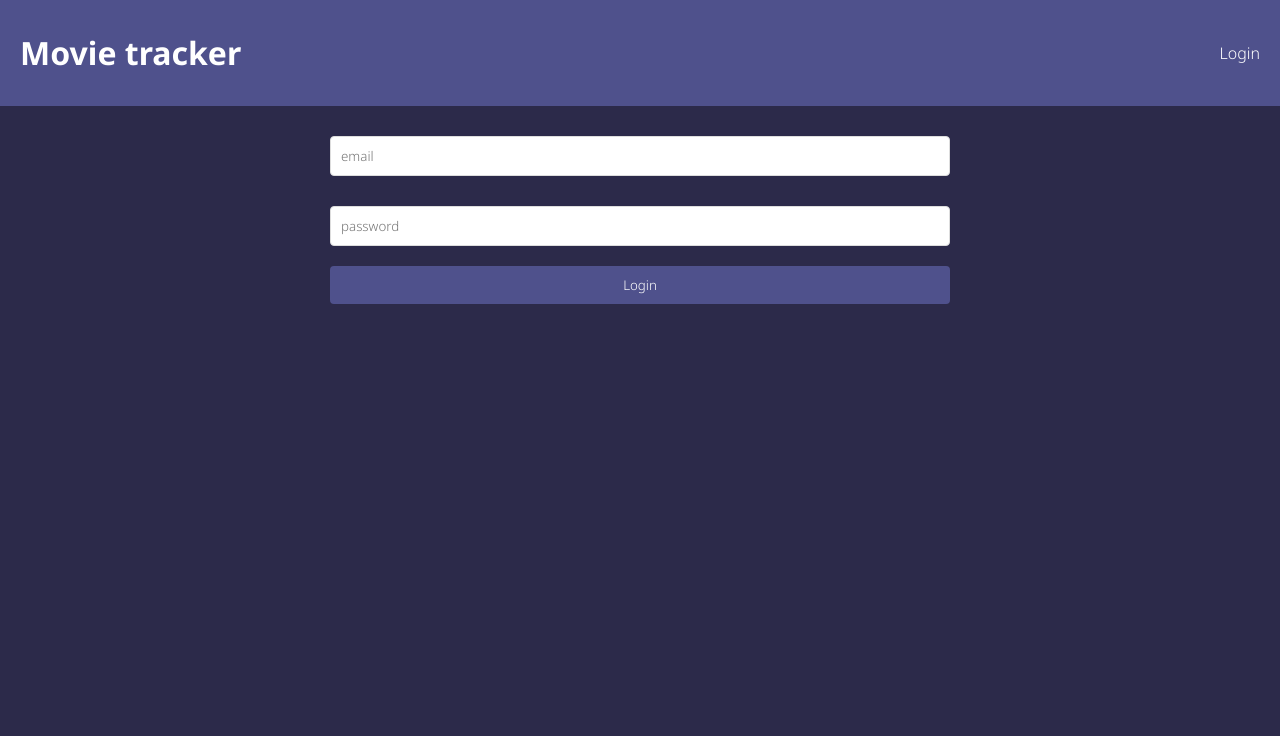
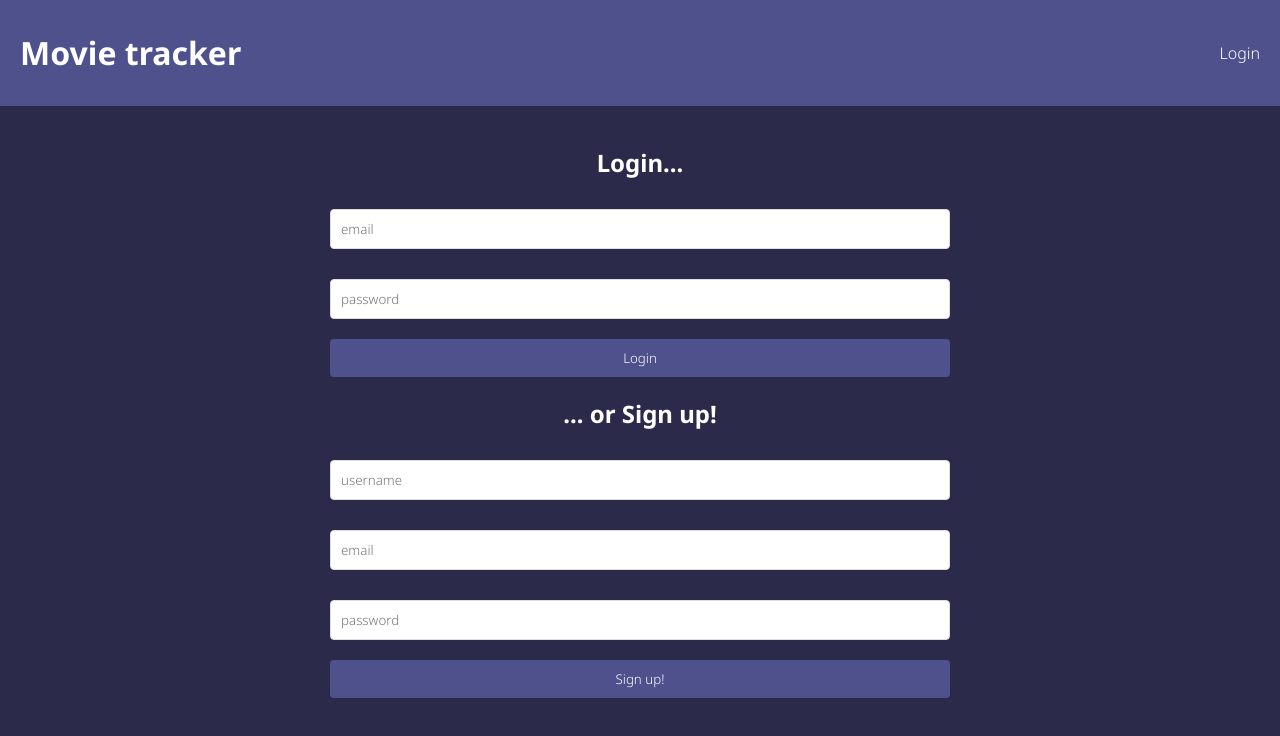
Before and after one commit to Rostysaurus/MERN-movies-app, a React (Create React App) app in the folder frontend/: page /login in a window 1280 px wide. Shown: the top 736 px of the page. Built offline with nearby package versions, Linux system fonts and the light colour scheme.

Commit message:
sign-up feature implemented

```diff
--- a/frontend/src/context/authContext/ApiCalls.jsx
+++ b/frontend/src/context/authContext/ApiCalls.jsx
@@ -1,13 +1,32 @@
 import axios from "axios"
-import { loginStart, loginFailure, loginSuccess } from "./AuthActions"
+import { loginStart, loginFailure, loginSuccess, registerStart, registerFailure, registerSuccess } from "./AuthActions"
+
+// Login
 
 export const login = async (user, dispatch) => {
   dispatch(loginStart())
 
   try {
     const res = await axios.post("api/auth/login", user)
-    res.data.isAdmin && dispatch(loginSuccess(res.data))
+    dispatch(loginSuccess(res.data))
   } catch (error) {
     dispatch(loginFailure())
   }
 }
+
+// Register
+
+export const register = async (user, dispatch) => {
+  dispatch(registerStart())
+
+  try {
+    const res = await axios.post("api/auth/register", {
+      username: user.registerUsername,
+      email: user.registerEmail,
+      password: user.registerPassword
+    })
+    dispatch(registerSuccess(res.data))
+  } catch (error) {
+    dispatch(registerFailure)
+  }
+}
--- a/frontend/src/context/authContext/AuthActions.jsx
+++ b/frontend/src/context/authContext/AuthActions.jsx
@@ -18,3 +18,18 @@ export const loginFailure = () => ({
 export const logout = () => ({
   type: "LOGOUT"
 })
+
+// Register
+
+export const registerStart = () => ({
+  type: "REGISTER_START"
+})
+
+export const registerSuccess = (user) => ({
+  type: "REGISTER_SUCCESS",
+  payload: user,
+})
+
+export const registerFailure = () => ({
+  type: "REGISTER_FAILURE"
+})
--- a/frontend/src/context/authContext/AuthReducer.jsx
+++ b/frontend/src/context/authContext/AuthReducer.jsx
@@ -1,18 +1,21 @@
 const AuthReducer = (state, action) => {
   switch (action.type) {
     case "LOGIN_START":
+    case "REGISTER_START":
       return {
         user: null,
         isFetching: true,
         error: false
       }
     case "LOGIN_SUCCESS":
+    case "REGISTER_SUCCESS":
       return {
         user: action.payload,
         isFetching: false,
         error: false
       }
     case "LOGIN_FAILURE":
+    case "REGISTER_FAILURE":
       return {
         user: null,
         isFetching: false,
--- a/frontend/src/pages/login/Login.jsx
+++ b/frontend/src/pages/login/Login.jsx
@@ -1,18 +1,32 @@
-import {useState, useContext} from 'react'
+import {useState, useContext, Fragment} from 'react'
 import { useAuthContext } from '../../hooks/useAuthContext'
-import { login } from '../../context/authContext/ApiCalls'
+import { login, register } from '../../context/authContext/ApiCalls'
 import "./login.scss"
 
 export default function Login() {
   const [email, setEmail] = useState("")
   const [password, setPassword] = useState("")
-  const {isFetching, dispatch} = useAuthContext()
+  const [registerEmail, setRegisterEmail] = useState("")
+  const [registerPassword, setRegisterPassword] = useState("")
+  const [registerUsername, setRegisterUsername] = useState("")
+  const {isFetching, error, dispatch} = useAuthContext()
+
+  console.log(registerEmail, registerPassword, registerUsername)
+
 
   const handleLogin = (e) => {
     e.preventDefault()
     login({email, password}, dispatch)
   }
+
+  const handleRegister = (e) => {
+    e.preventDefault()
+    register({registerUsername, registerEmail, registerPassword}, dispatch)
+  }
+
   return (
+    <Fragment>
+      <h2>Login...</h2>
       <div className='login'>
         <form className='loginForm'>
           <input
@@ -34,5 +48,33 @@ export default function Login() {
             </button>
         </form>
       </div>
+      <h2>... or Sign up!</h2>
+      <div className='login'>
+        <form className='loginForm'>
+          <input
+            type="text"
+            placeholder='username'
+            className='loginInput'
+            onChange={(e) => setRegisterUsername(e.target.value)}/>
+          <input
+            type="text"
+            placeholder='email'
+            className='loginInput'
+            onChange={(e) => setRegisterEmail(e.target.value)}/>
+          <input
+            type="password"
+            placeholder='password'
+            className='loginInput'
+            onChange={(e) => setRegisterPassword(e.target.value)}/>
+          <button
+            className='loginButton'
+            onClick={handleRegister}
+            disabled={isFetching}
+            >
+              Sign up!
+            </button>
+        </form>
+      </div>
+    </Fragment>
   )
 }
--- a/frontend/src/pages/login/login.scss
+++ b/frontend/src/pages/login/login.scss
@@ -1,5 +1,8 @@
 @import url('https://fonts.googleapis.com/css2?family=Noto+Sans:ital,wght@0,100;0,300;0,700;0,900;1,100;1,300&display=swap');
 
+h2 {
+  text-align: center;
+}
 
 .login {
   display: flex;
```
Also changed, not shown: 1 other file (tests, documents, lock files or other folders). Lines whose indentation alone changed are shown as unchanged.
